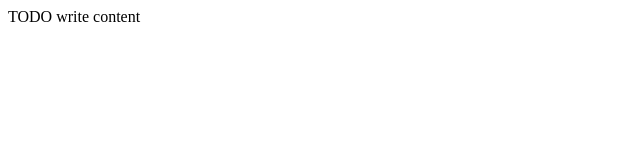
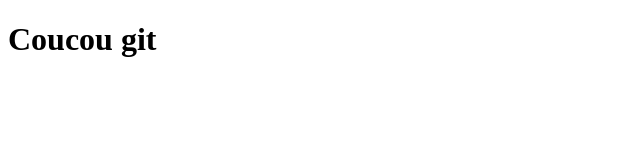
Before and after one commit to racheede/tuto-Git, a website: page public_html/index.html in a window 1280 px wide. Shown: the whole page, without its empty margins (0-640 px from the left). Drawn offline with Linux system fonts and the light colour scheme.

Commit message:
premier commit

```diff
--- a/public_html/index.html
+++ b/public_html/index.html
@@ -7,6 +7,6 @@
         <meta name="viewport" content="width=device-width, initial-scale=1.0">
     </head>
     <body>
-        <div>TODO write content</div>
+        <h1>Coucou git</h1>
     </body>
 </html>
```
